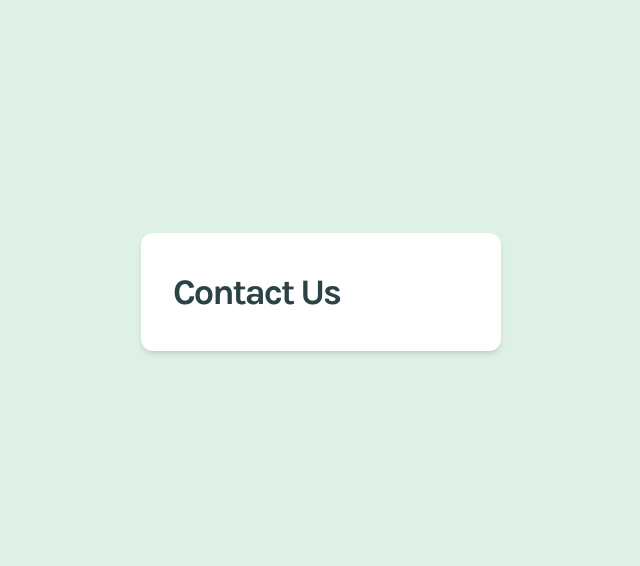
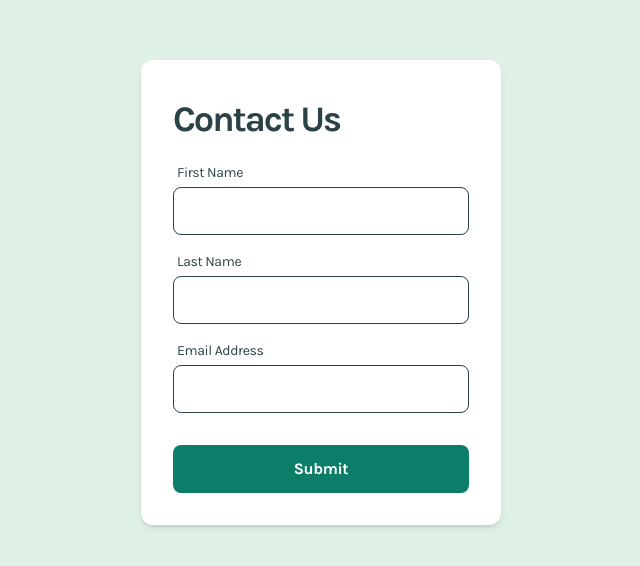
Before and after one commit to SirTurboPascal/tp-contact-form, a Next.js app: page / in a window 1280 px wide. Shown: the part 108-674 px from the top of the page, without its empty margins (319-959 px from the left). Built offline with nearby package versions, Linux system fonts and the light colour scheme.

Commit message:
Adds TextField component

```diff
--- a/src/app/page.tsx
+++ b/src/app/page.tsx
@@ -1,5 +1,6 @@
 import Card from '@/components/Card.component';
 import CardTitle from '@/components/CardTitle.compontent';
+import ContactForm from '@/components/ContactForm.component';
 import Typography from '@/components/Typography.variant';
 
 const Page = () => {
@@ -9,6 +10,8 @@ const Page = () => {
 				<CardTitle>
 					<Typography variant='card-title'>Contact Us</Typography>
 				</CardTitle>
+
+				<ContactForm />
 			</Card>
 		</div>
 	);
--- a/src/components/Card.component.tsx
+++ b/src/components/Card.component.tsx
@@ -5,7 +5,7 @@ interface ICardProps {
 }
 
 const Card: FC<ICardProps> = ({ children }) => {
-	return <div className='desktop:w-[800px] flex w-[360px] flex-col overflow-hidden rounded-[12px] bg-white p-[32px] shadow-md *:mb-[16px] *:last:mb-0'>{children}</div>;
+	return <div className='desktop:w-[800px] flex w-[360px] flex-col gap-4 overflow-hidden rounded-[12px] bg-white p-[32px] shadow-md'>{children}</div>;
 };
 
 export default Card;
--- /dev/null
+++ b/src/components/ContactForm.component.tsx
@@ -0,0 +1,50 @@
+'use client';
+
+import { ChangeEvent, FormEvent, useState } from 'react';
+
+import FormGroup from '@/components/FormGroup.component';
+import TextField from '@/components/TextField.component';
+
+const ContactForm = () => {
+	const [formData, setFormData] = useState({
+		email: '',
+		firstName: '',
+		lastName: '',
+	});
+
+	const handleSubmit = (event: FormEvent) => {
+		event.preventDefault();
+
+		alert(JSON.stringify(formData));
+	};
+
+	const handleInputChange = (event: ChangeEvent<HTMLInputElement>) => {
+		setFormData({
+			...formData,
+
+			[event.target.name]: event.target.value,
+		});
+	};
+
+	return (
+		<form className='flex flex-col gap-4' onSubmit={handleSubmit}>
+			<FormGroup>
+				<TextField label='First Name' name='firstName' onChange={handleInputChange} value={formData.firstName} />
+				<TextField label='Last Name' name='lastName' onChange={handleInputChange} value={formData.lastName} />
+			</FormGroup>
+
+			<FormGroup>
+				<TextField label='Email Address' name='email' onChange={handleInputChange} value={formData.email} />
+			</FormGroup>
+
+			<button
+				className='mt-[16px] flex h-[48px] cursor-pointer flex-row items-center justify-center rounded-[8px] bg-green-600 font-bold tracking-[-0.4px] text-white focus:outline-none'
+				type='submit'
+			>
+				Submit
+			</button>
+		</form>
+	);
+};
+
+export default ContactForm;
--- /dev/null
+++ b/src/components/FormGroup.component.tsx
@@ -0,0 +1,11 @@
+import { FC, ReactNode } from 'react';
+
+interface IFormGroupProps {
+	children: ReactNode;
+}
+
+const FormGroup: FC<IFormGroupProps> = ({ children }) => {
+	return <div className='desktop:flex-row flex flex-col gap-4'>{children}</div>;
+};
+
+export default FormGroup;
--- /dev/null
+++ b/src/components/TextField.component.tsx
@@ -0,0 +1,33 @@
+import { ChangeEvent, FC } from 'react';
+
+interface ITextFieldProps {
+	required?: boolean;
+
+	label: string;
+	name: string;
+	value: string;
+
+	onChange: (event: ChangeEvent<HTMLInputElement>) => void;
+}
+
+const TextField: FC<ITextFieldProps> = ({ label, name, onChange, required, value }) => {
+	return (
+		<div className='flex grow flex-col'>
+			<label className='text-grey-900 mb-[4px] shrink-0 pl-[4px] text-[14px] tracking-[-0.4px]' htmlFor={name}>
+				{label}
+			</label>
+
+			<input
+				className='border-grey-900 font-karla h-[48px] shrink-0 rounded-[8px] border-[1px] px-[8px] focus:outline-green-600'
+				id={name}
+				name={name}
+				onChange={onChange}
+				required={required}
+				type='text'
+				value={value}
+			/>
+		</div>
+	);
+};
+
+export default TextField;
```
